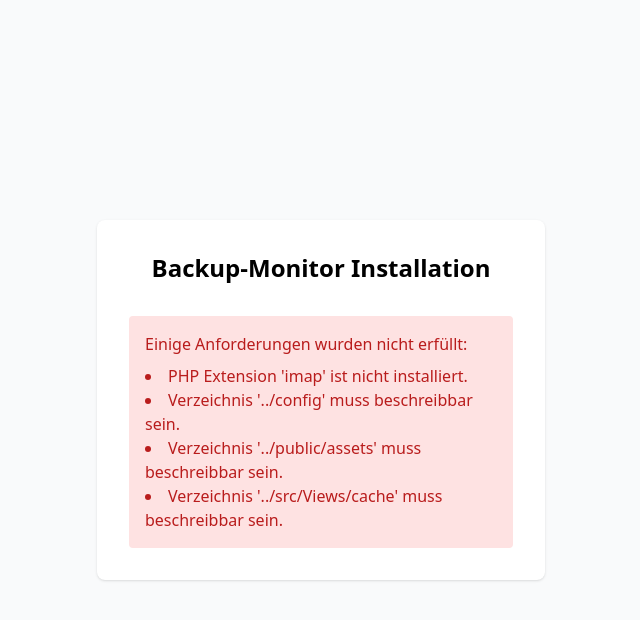
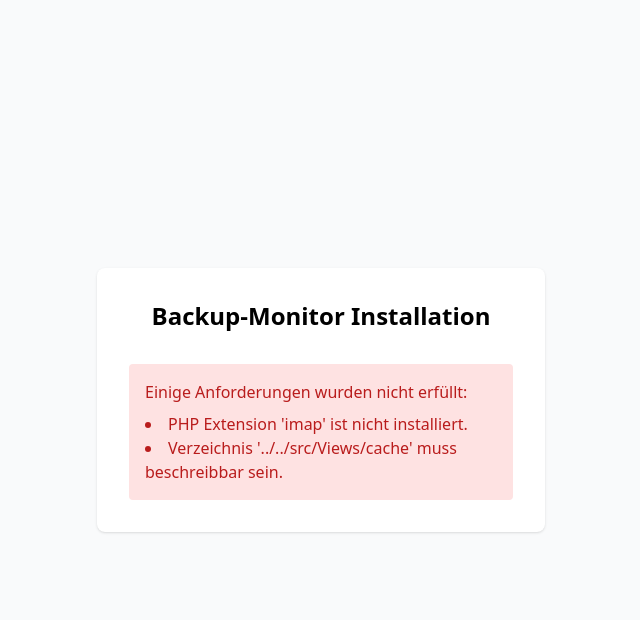
Before and after one commit to Herbertholzkopf/backup-monitor, a PHP site: page /install/index.php in a window 1280 px wide. Shown: the top 620 px of the page, without its empty margins (319-959 px from the left). Run offline with PHP 8.4, Linux system fonts and the light colour scheme; a stand-in replaces the project's code that opens the database connection; some libraries are stand-ins or nearby versions.

Commit message:
issue #5

```diff
--- a/public/install/index.php
+++ b/public/install/index.php
@@ -65,9 +65,9 @@ class Installer {
 
         // Verzeichnisberechtigungen prüfen
         $writableDirs = [
-            '../config',
-            '../public/assets',
-            '../src/Views/cache'
+            '../../config',
+            '../../public/assets',
+            '../../src/Views/cache'
         ];
 
         foreach ($writableDirs as $dir) {
```
